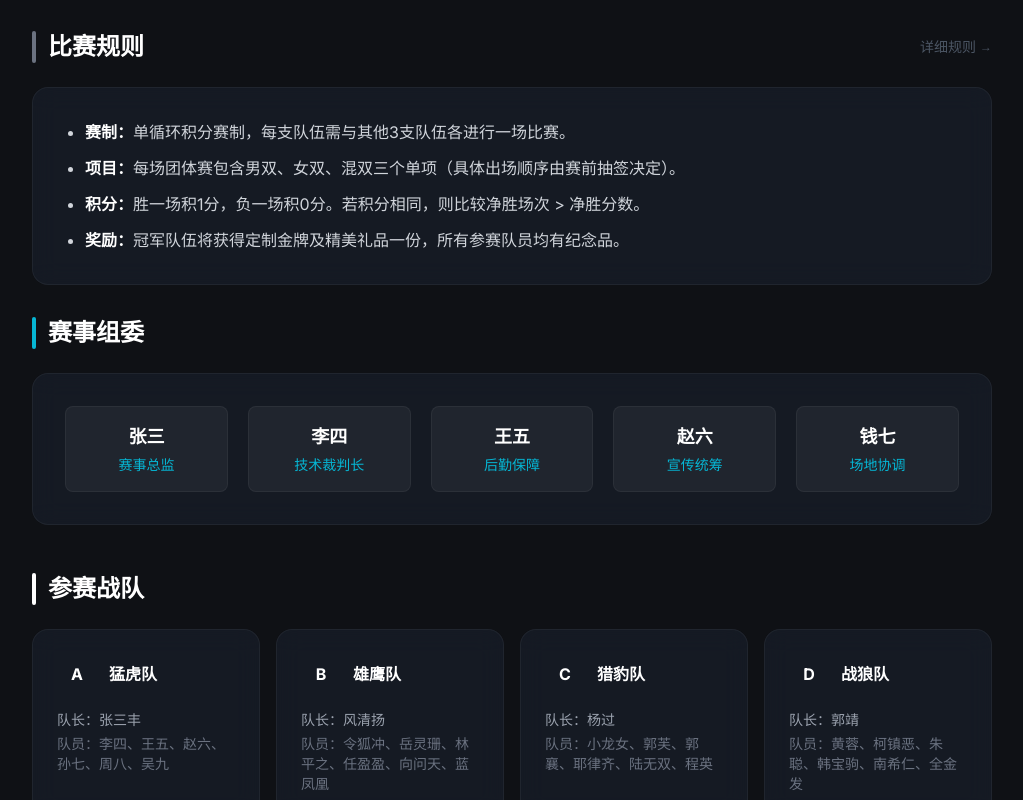
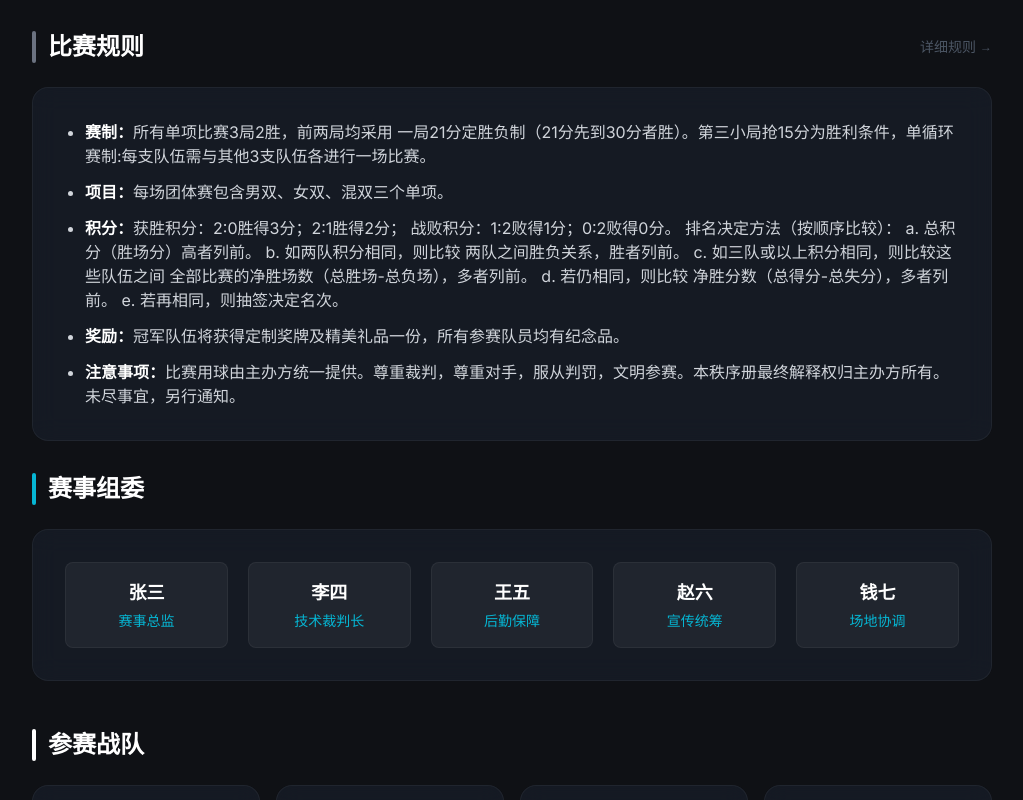
Before and after one commit to ALCoding/GuDaWeb, a Next.js app in the folder Web/: page /tournament in a window 1280 px wide. Shown: the part 1220-2020 px from the top of the page, without its empty margins (128-1151 px from the left). Built offline with nearby package versions, Linux system fonts and the light colour scheme.

Commit message:
提交tearms和rules

```diff
--- a/Web/src/data/rules.ts
+++ b/Web/src/data/rules.ts
@@ -1,18 +1,29 @@
 export const rules = [
   {
     title: '赛制',
-    content: '单循环积分赛制，每支队伍需与其他3支队伍各进行一场比赛。',
+    content: '所有单项比赛3局2胜，前两局均采用 一局21分定胜负制（21分先到30分者胜）。第三小局抢15分为胜利条件，单循环赛制:每支队伍需与其他3支队伍各进行一场比赛。',
   },
   {
     title: '项目',
-    content: '每场团体赛包含男双、女双、混双三个单项（具体出场顺序由赛前抽签决定）。',
+    content: '每场团体赛包含男双、女双、混双三个单项。',
   },
   {
     title: '积分',
-    content: '胜一场积1分，负一场积0分。若积分相同，则比较净胜场次 > 净胜分数。',
+    content: '获胜积分：2:0胜得3分；2:1胜得2分；\r\r'
+          +'战败积分：1:2败得1分；0:2败得0分。\n'
+          + '排名决定方法（按顺序比较）：\n'
+          + 'a. 总积分（胜场分）高者列前。\n'
+          + 'b. 如两队积分相同，则比较 两队之间胜负关系，胜者列前。\n'
+          + 'c. 如三队或以上积分相同，则比较这些队伍之间 全部比赛的净胜场数（总胜场-总负场），多者列前。\n'
+          + 'd. 若仍相同，则比较 净胜分数（总得分-总失分），多者列前。\n'
+          + 'e. 若再相同，则抽签决定名次。',
   },
   {
     title: '奖励',
-    content: '冠军队伍将获得定制金牌及精美礼品一份，所有参赛队员均有纪念品。',
+    content: '冠军队伍将获得定制奖牌及精美礼品一份，所有参赛队员均有纪念品。',
+  },
+  {
+    title: '注意事项',
+    content: '比赛用球由主办方统一提供。尊重裁判，尊重对手，服从判罚，文明参赛。本秩序册最终解释权归主办方所有。未尽事宜，另行通知。',
   },
 ];
--- a/Web/src/data/teams.ts
+++ b/Web/src/data/teams.ts
@@ -3,10 +3,10 @@ import { Team, TeamId } from '@/types';
 export const teams: Record<TeamId, Team> = {
   A: {
     id: 'A',
-    name: '猛虎队',
+    name: '他还爱我对不队',
     logo: 'A', // 暂用字母，后续可替换为实际图片路径
-    captain: '张三丰',
-    members: ['李四', '王五', '赵六', '孙七', '周八', '吴九'],
+    captain: '黄舒婵',
+    members: ['黄舒婵', '苏苏', '莉婷', 'Season', '颖祺', 'Healer'],
     theme: {
       primary: 'blue-600',
       gradient: 'from-blue-500 to-blue-700',
@@ -16,10 +16,10 @@ export const teams: Record<TeamId, Team> = {
   },
   B: {
     id: 'B',
-    name: '雄鹰队',
+    name: '虫队',
     logo: 'B',
-    captain: '风清扬',
-    members: ['令狐冲', '岳灵珊', '林平之', '任盈盈', '向问天', '蓝凤凰'],
+    captain: '虫虫',
+    members: ['虫虫', '🍊姐', '夏天吃黄瓜', '林子强', '金周', '肯尼斯（子）'],
     theme: {
       primary: 'cyan-600',
       gradient: 'from-cyan-500 to-cyan-700',
@@ -29,10 +29,10 @@ export const teams: Record<TeamId, Team> = {
   },
   C: {
     id: 'C',
-    name: '猎豹队',
+    name: '摸鱼传奇队',
     logo: 'C',
-    captain: '杨过',
-    members: ['小龙女', '郭芙', '郭襄', '耶律齐', '陆无双', '程英'],
+    captain: '🍊哥',
+    members: ['千喜', '阿呆', '咩啊', '🍊哥', 'Jalen', '库幸'],
     theme: {
       primary: 'purple-600',
       gradient: 'from-purple-500 to-purple-700',
@@ -42,10 +42,10 @@ export const teams: Record<TeamId, Team> = {
   },
   D: {
     id: 'D',
-    name: '战狼队',
+    name: '偷后场不队',
     logo: 'D',
-    captain: '郭靖',
-    members: ['黄蓉', '柯镇恶', '朱聪', '韩宝驹', '南希仁', '全金发'],
+    captain: 'wuli沈大大',
+    members: ['木子', '小周', '恣懿', 'wuli沈大大', '来财', '肯尼斯（父）'],
     theme: {
       primary: 'rose-600',
       gradient: 'from-rose-500 to-rose-700',
```
